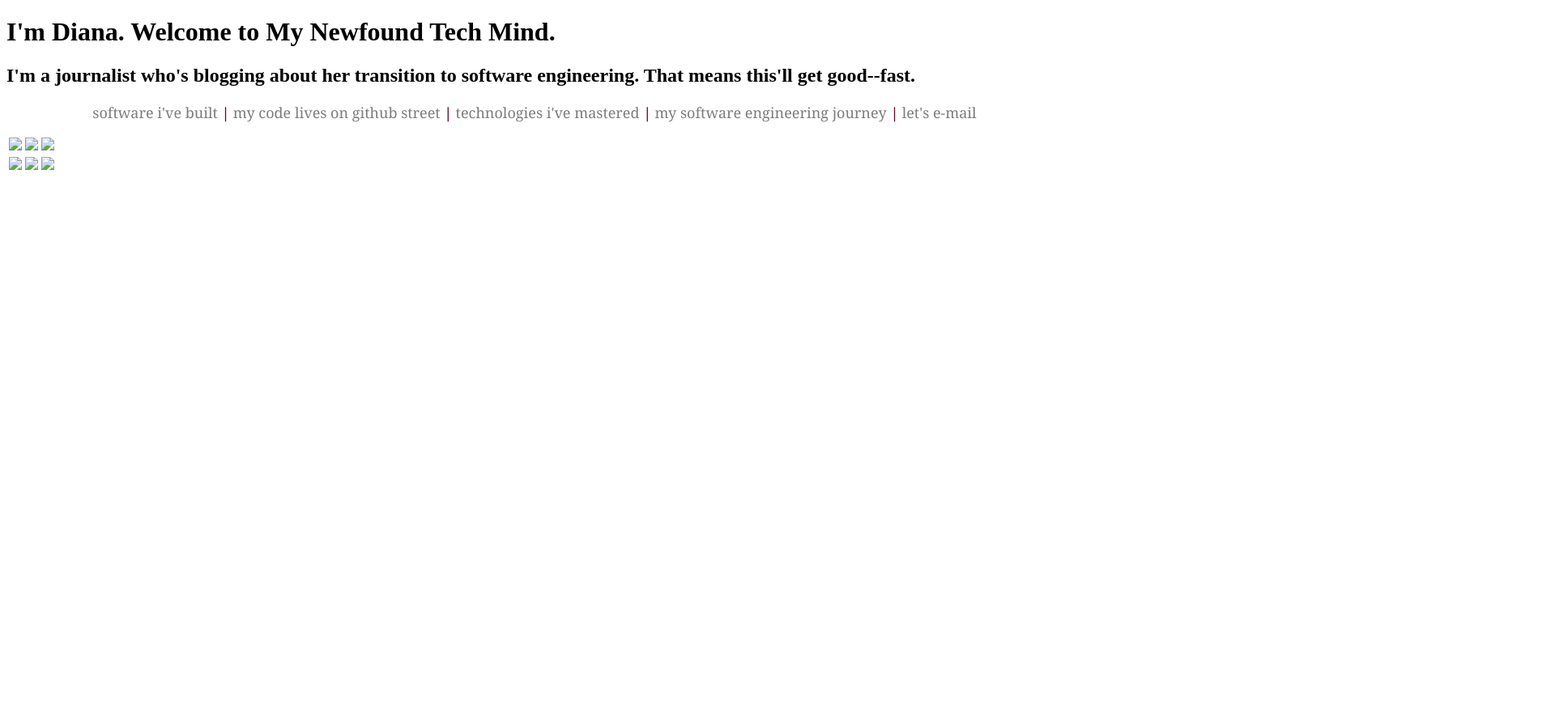
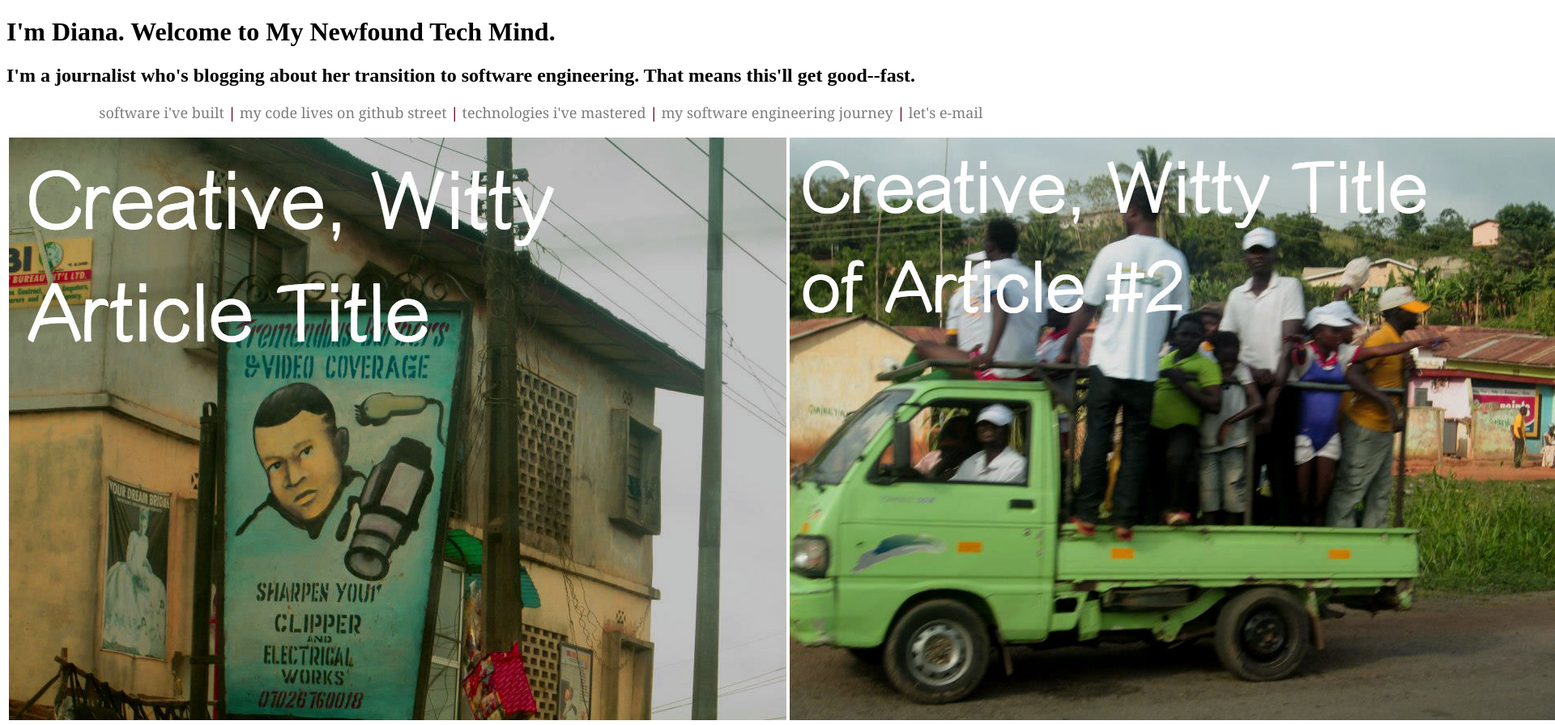
Before and after one commit to DianaEromosele/DianaEromosele.github.io, a plain HTML site: page blog/blog-index.html in a window 1280 px wide. Shown: the top 896 px of the page at 81% size, 1920 px wide, since content can reach past the window. Before the commit the page ends 800 px from the top, so only its background shows below. Drawn offline with Linux system fonts and the light colour scheme; files that its build step writes are made by us from their sources.

Commit message:
Tweaked a bunch of stuff.

```diff
--- a/blog/blog-index.html
+++ b/blog/blog-index.html
@@ -5,8 +5,8 @@
        Diana Eromosele Coding Blog
     </title>
 
-     <!--<link rel="stylesheet" type="text/css" href="./stylesheets/default.css"/>-->
-     <link rel="stylesheet" type="text/css" href="./stylesheets/blog.css"/>
+     <link rel="stylesheet" type="text/css" href="../stylesheets/default.css"/>
+     <link rel="stylesheet" type="text/css" href="../stylesheets/blog.css"/>
   </head>
 
     <header id="topsite">
@@ -32,15 +32,15 @@
 
    <table>
           <tr>
-                <td><a href="http://dianaeromosele.github.io/blog/git.html"> <img src="./imgs/article_1.jpg" /> </a></td>
-                <td><a href="http://dianaeromosele.github.io/blog/css-concepts.html"> <img src="./imgs/article_2.jpg" /> </a></td>
-                <td><a href="https://github.com/DianaEromosele/phase-0/blob/master/week-1/tracking-changes-reflection.md"> <img src="./imgs/article_3.jpg" /> </a></td>
+                <td><a href="http://dianaeromosele.github.io/blog/git.html"> <img src="../imgs/article_1.jpg" /> </a></td>
+                <td><a href="http://dianaeromosele.github.io/blog/css-concepts.html"> <img src="../imgs/article_2.jpg" /> </a></td>
+                <td><a href="https://github.com/DianaEromosele/phase-0/blob/master/week-1/tracking-changes-reflection.md"> <img src="../imgs/article_3.jpg" /> </a></td>
 
             </tr>
          <tr>
-                <td><a href="https://github.com/DianaEromosele/phase-0/blob/master/week-1/tracking-changes-reflection.md"> <img src="./imgs/article_4.jpg" /> </a></td>
-                <td><a href="https://github.com/DianaEromosele/phase-0/blob/master/week-1/tracking-changes-reflection.md"> <img src="./imgs/article_5.jpg" /> </a></td>
-                <td><a href="https://github.com/DianaEromosele/phase-0/blob/master/week-1/tracking-changes-reflection.md"> <img src="./imgs/article_6.jpg" /> </a></td>
+                <td><a href="https://github.com/DianaEromosele/phase-0/blob/master/week-1/tracking-changes-reflection.md"> <img src="../imgs/article_4.jpg" /> </a></td>
+                <td><a href="https://github.com/DianaEromosele/phase-0/blob/master/week-1/tracking-changes-reflection.md"> <img src="../imgs/article_5.jpg" /> </a></td>
+                <td><a href="https://github.com/DianaEromosele/phase-0/blob/master/week-1/tracking-changes-reflection.md"> <img src="../imgs/article_6.jpg" /> </a></td>
 
             </tr>
 
--- a/stylesheets/blog.css
+++ b/stylesheets/blog.css
@@ -1,3 +1,8 @@
+td {
+    width: 33%;
+
+}
+
 #navbar {
     font-family: Georgia, serif;
     /*"Calibri, Candara, Segoe, Segoe UI, Optima, Arial, sans-serif;*/
```
Also changed, not shown: index.html (+3 -2 lines).
